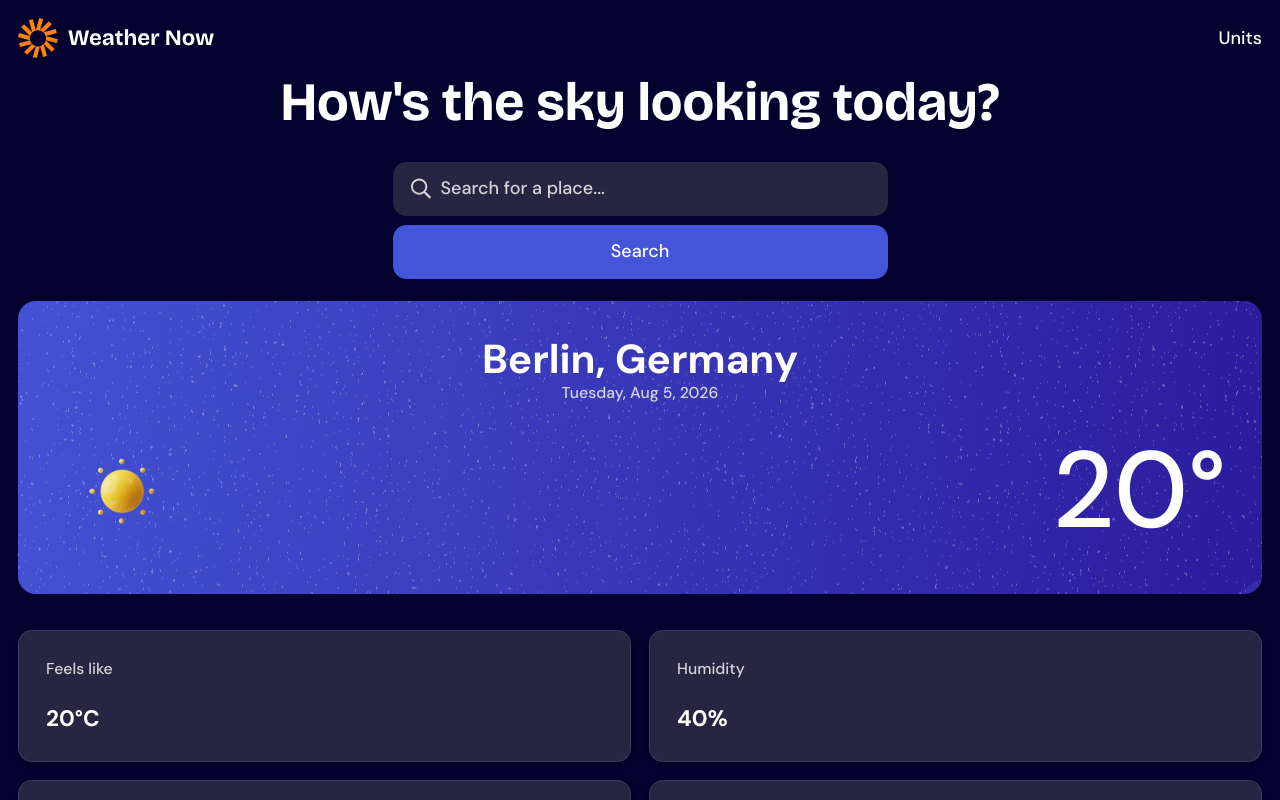
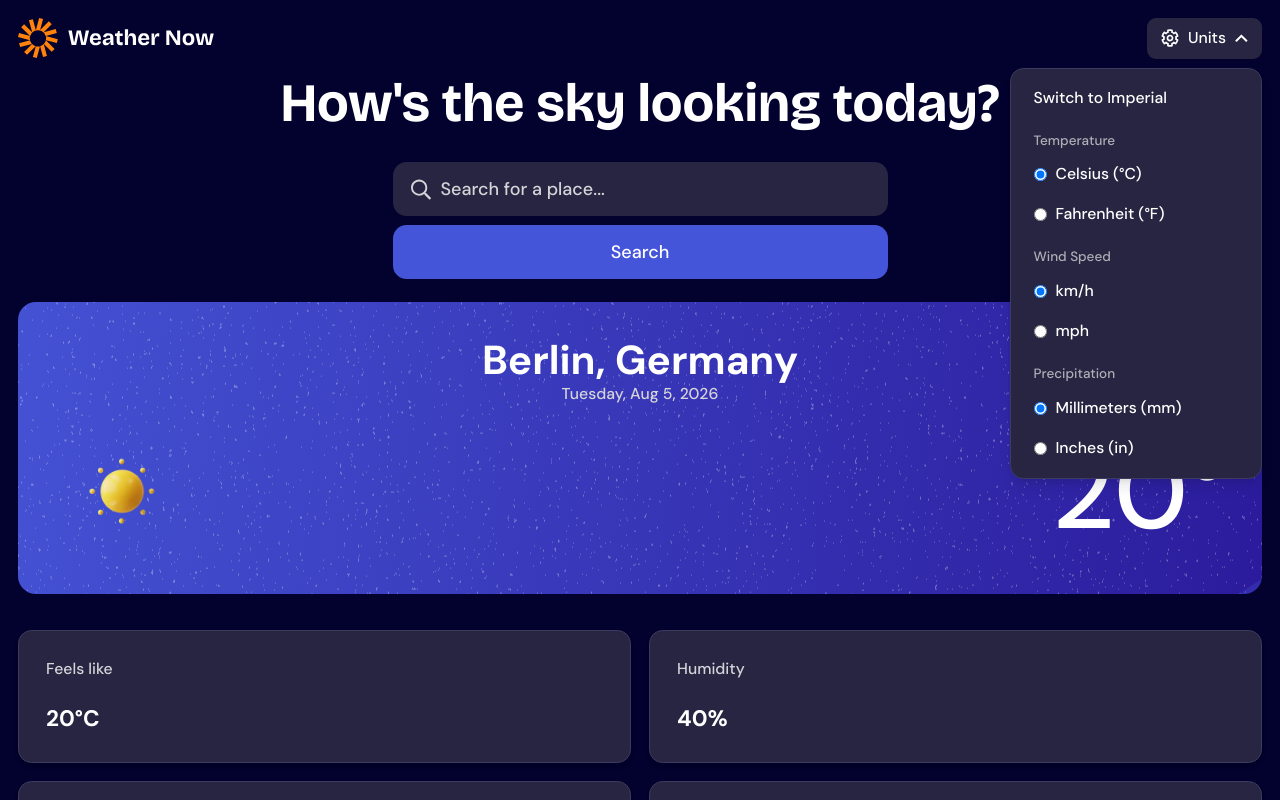
Before and after one commit to Ale96Glz/weather-app-challenge-, a React (Vite) app: page / in a window 1280 px wide. Both pictures are taken after a click on the button "Units". Shown: the top 800 px of the page. Built offline with nearby package versions, Linux system fonts and the light colour scheme.

Commit message:
Fix: Corrected metric selection button functionality

```diff
--- a/src/App.tsx
+++ b/src/App.tsx
@@ -1,65 +1,152 @@
+import { useState } from 'react'
 import './App.css'
 import logo from './assets/images/logo.svg'
 import iconSearch from './assets/images/icon-search.svg'
 import iconSunny from './assets/images/icon-sunny.webp'
+import iconUnits from './assets/images/icon-units.svg'
+import iconDropdown from './assets/images/icon-dropdown.svg'
+
+type TemperatureUnit = 'celsius' | 'fahrenheit'
+type WindUnit = 'kmh' | 'mph'
+type PrecipitationUnit = 'mm' | 'in'
 
 function App() {
+  const [unitsOpen, setUnitsOpen] = useState(false)
+  const [temperature, setTemperature] = useState<TemperatureUnit>('celsius')
+  const [wind, setWind] = useState<WindUnit>('kmh')
+  const [precipitation, setPrecipitation] = useState<PrecipitationUnit>('mm')
+
+  const isMetric =
+    temperature === 'celsius' && wind === 'kmh' && precipitation === 'mm'
+
+  function toggleUnitsPanel() {
+    setUnitsOpen((open) => !open)
+  }
+
+  function switchUnitSystem() {
+    if (isMetric) {
+      setTemperature('fahrenheit')
+      setWind('mph')
+      setPrecipitation('in')
+    } else {
+      setTemperature('celsius')
+      setWind('kmh')
+      setPrecipitation('mm')
+    }
+  }
+
   return (
     <>
       <div className="min-h-screen p-4">
         <header className="flex justify-between items-center">
           <img src={logo} alt="Weather App" />
 
-          <div>
+          <div className="relative">
             <button
               type="button"
               id="units-button"
-              aria-expanded="false"
+              aria-expanded={unitsOpen}
               aria-controls="units-panel"
               aria-haspopup="true"
+              onClick={toggleUnitsPanel}
+              className="flex items-center gap-2 rounded-lg bg-neutral-800 px-3 py-2 text-sm text-neutral-0"
             >
+              <img src={iconUnits} alt="" aria-hidden="true" className="h-4 w-4" />
               Units
+              <img
+                src={iconDropdown}
+                alt=""
+                aria-hidden="true"
+                className={`h-3 w-3 transition-transform ${unitsOpen ? 'rotate-180' : ''}`}
+              />
             </button>
 
-            <div id="units-panel" hidden>
-              <button type="button">Switch to Imperial</button>
+            {unitsOpen && (
+              <div
+                id="units-panel"
+                className="absolute right-0 z-10 mt-2 w-56 rounded-xl bg-neutral-800 p-2 shadow-lg border border-neutral-600"
+              >
+                <button
+                  type="button"
+                  onClick={switchUnitSystem}
+                  className="mb-2 w-full rounded-lg px-3 py-2 text-left text-sm text-neutral-0 hover:bg-neutral-700"
+                >
+                  {isMetric ? 'Switch to Imperial' : 'Switch to Metric'}
+                </button>
 
-              <fieldset>
-                <legend>Temperature</legend>
-                <label>
-                  <input type="radio" name="temperature" value="celsius" defaultChecked />
+                <fieldset className="mb-2">
+                  <legend className="px-3 py-1 text-xs text-neutral-300">Temperature</legend>
+                  <label className="flex cursor-pointer items-center gap-2 rounded-lg px-3 py-2 text-sm text-neutral-0 hover:bg-neutral-700">
+                    <input
+                      type="radio"
+                      name="temperature"
+                      value="celsius"
+                      checked={temperature === 'celsius'}
+                      onChange={() => setTemperature('celsius')}
+                    />
                     Celsius (°C)
                   </label>
-                <label>
-                  <input type="radio" name="temperature" value="fahrenheit" />
+                  <label className="flex cursor-pointer items-center gap-2 rounded-lg px-3 py-2 text-sm text-neutral-0 hover:bg-neutral-700">
+                    <input
+                      type="radio"
+                      name="temperature"
+                      value="fahrenheit"
+                      checked={temperature === 'fahrenheit'}
+                      onChange={() => setTemperature('fahrenheit')}
+                    />
                     Fahrenheit (°F)
                   </label>
                 </fieldset>
 
-              <fieldset>
-                <legend>Wind Speed</legend>
-                <label>
-                  <input type="radio" name="wind" value="kmh" defaultChecked />
+                <fieldset className="mb-2">
+                  <legend className="px-3 py-1 text-xs text-neutral-300">Wind Speed</legend>
+                  <label className="flex cursor-pointer items-center gap-2 rounded-lg px-3 py-2 text-sm text-neutral-0 hover:bg-neutral-700">
+                    <input
+                      type="radio"
+                      name="wind"
+                      value="kmh"
+                      checked={wind === 'kmh'}
+                      onChange={() => setWind('kmh')}
+                    />
                     km/h
                   </label>
-                <label>
-                  <input type="radio" name="wind" value="mph" />
+                  <label className="flex cursor-pointer items-center gap-2 rounded-lg px-3 py-2 text-sm text-neutral-0 hover:bg-neutral-700">
+                    <input
+                      type="radio"
+                      name="wind"
+                      value="mph"
+                      checked={wind === 'mph'}
+                      onChange={() => setWind('mph')}
+                    />
                     mph
                   </label>
                 </fieldset>
 
                 <fieldset>
-                <legend>Precipitation</legend>
-                <label>
-                  <input type="radio" name="precipitation" value="mm" defaultChecked />
+                  <legend className="px-3 py-1 text-xs text-neutral-300">Precipitation</legend>
+                  <label className="flex cursor-pointer items-center gap-2 rounded-lg px-3 py-2 text-sm text-neutral-0 hover:bg-neutral-700">
+                    <input
+                      type="radio"
+                      name="precipitation"
+                      value="mm"
+                      checked={precipitation === 'mm'}
+                      onChange={() => setPrecipitation('mm')}
+                    />
                     Millimeters (mm)
                   </label>
-                <label>
-                  <input type="radio" name="precipitation" value="in" />
+                  <label className="flex cursor-pointer items-center gap-2 rounded-lg px-3 py-2 text-sm text-neutral-0 hover:bg-neutral-700">
+                    <input
+                      type="radio"
+                      name="precipitation"
+                      value="in"
+                      checked={precipitation === 'in'}
+                      onChange={() => setPrecipitation('in')}
+                    />
                     Inches (in)
                   </label>
                 </fieldset>
               </div>
+            )}
           </div>
         </header>
 
```
Lines whose indentation alone changed are shown as unchanged.
